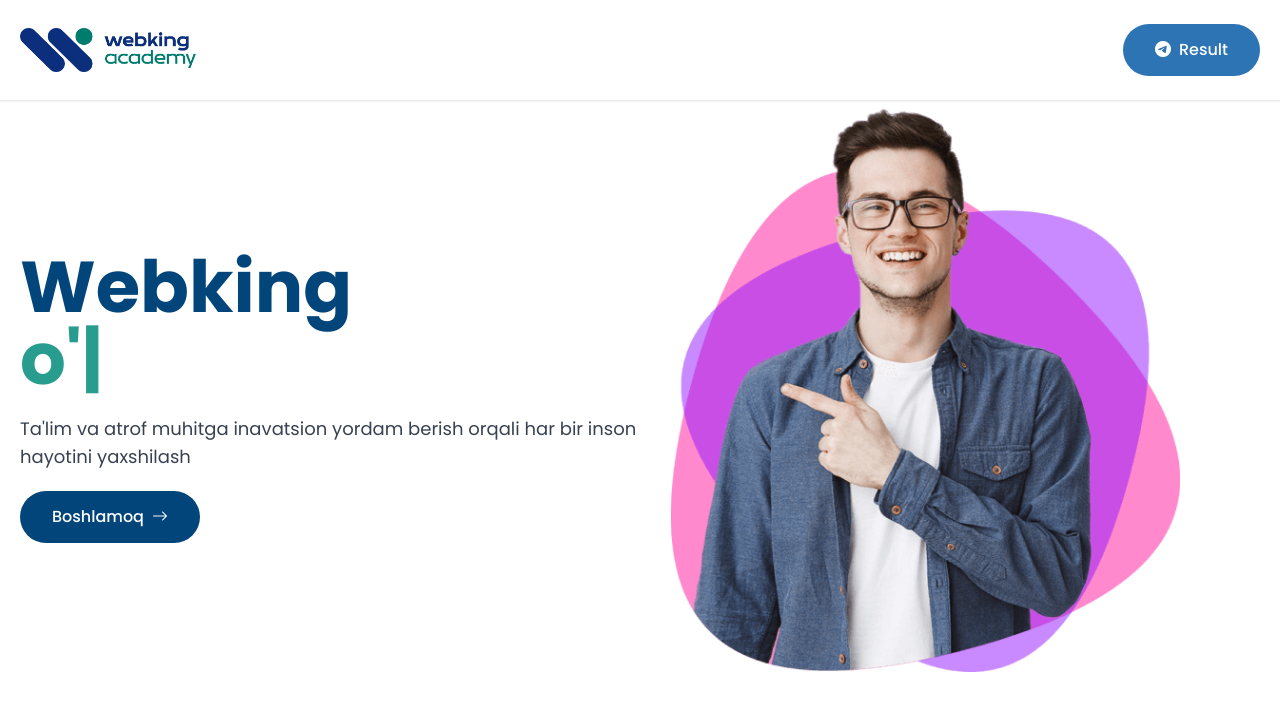
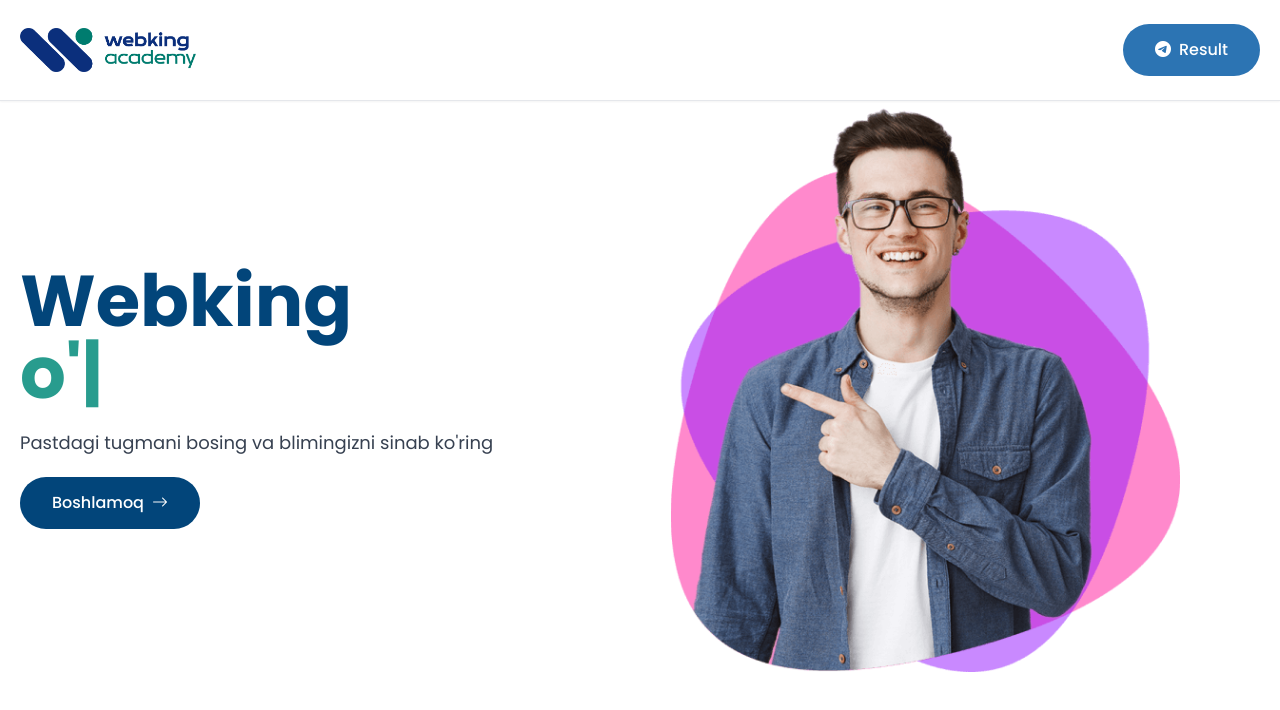
Before and after one commit to shohjahon-asqarov/web-king-test-app, a React (Vite) app: page / in a window 1280 px wide. Shown: the top 710 px of the page. Built offline with nearby package versions, Linux system fonts and the light colour scheme.

Commit message:
change hero description

```diff
--- a/src/pages/Hero.jsx
+++ b/src/pages/Hero.jsx
@@ -27,7 +27,7 @@
             </span>
           </h1>
           <p className='text-gray-700 md:text-lg'>
-            Ta'lim va atrof muhitga inavatsion yordam berish orqali har bir inson hayotini yaxshilash
+            Pastdagi tugmani bosing va blimingizni sinab ko'ring
           </p>
           <Link to='/category' className='btn-blue inline-block space-x-2 py-3.5 px-8'>
             <span>Boshlamoq</span>
```
